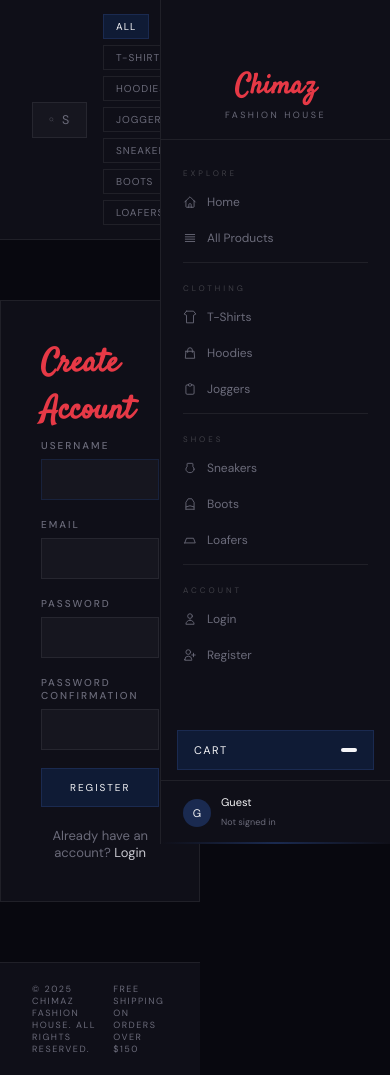
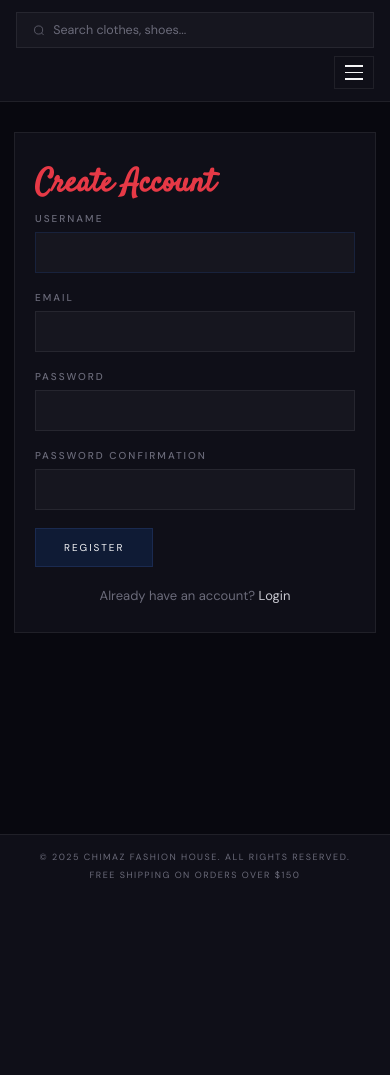
Before and after one commit to shaunmicheal/FashionHouse, a Django app: page /accounts/register/ in a window 390 px wide. After the commit the page ends 879 px from the top, so only its background shows below. Run offline with Django 5.2, Linux system fonts and the light colour scheme.

Commit message:
responsive

```diff
--- a/ecommerce/static/css/style.css
+++ b/ecommerce/static/css/style.css
@@ -87,6 +87,27 @@ body {
   color: var(--white);
 }
 
+.hamburger {
+  display: none;
+  flex-direction: column;
+  justify-content: center;
+  gap: 5px;
+  background: transparent;
+  border: 1px solid var(--border);
+  padding: 8px 10px;
+  cursor: pointer;
+  margin-left: auto;
+  flex-shrink: 0;
+}
+
+.hamburger span {
+  display: block;
+  width: 18px;
+  height: 1.5px;
+  background: var(--white);
+  transition: all 0.3s ease;
+}
+
 .body-wrap {
   display: flex;
   flex: 1;
@@ -114,6 +135,7 @@ body {
   height: 100vh;
   z-index: 50;
   padding-top: 49px;
+  transition: transform 0.3s ease;
 }
 
 .sidebar::after {
@@ -122,6 +144,21 @@ body {
   bottom: 0; left: 0; right: 0;
   height: 2px;
   background: linear-gradient(90deg, transparent, var(--navy-mid), transparent);
+}
+
+.sidebar-overlay {
+  display: none;
+  position: fixed;
+  inset: 0;
+  background: rgba(0,0,0,0.6);
+  z-index: 49;
+  opacity: 0;
+  transition: opacity 0.3s ease;
+}
+
+.sidebar-overlay.active {
+  display: block;
+  opacity: 1;
 }
 
 .sidebar-logo {
@@ -537,7 +574,7 @@ body {
 
 .filter-bar { margin-bottom: 24px; }
 
-.filter-bar form { display: flex; gap: 12px; align-items: center; }
+.filter-bar form { display: flex; gap: 12px; align-items: center; flex-wrap: wrap; }
 
 .filter-bar input,
 .filter-bar select {
@@ -737,6 +774,8 @@ body {
   justify-content: space-between;
   align-items: center;
   background: var(--black2);
+  flex-wrap: wrap;
+  gap: 8px;
 }
 
 .footer p {
@@ -874,3 +913,172 @@ body {
 ::-webkit-scrollbar-track { background: var(--black); }
 ::-webkit-scrollbar-thumb { background: var(--black3); }
 ::-webkit-scrollbar-thumb:hover { background: var(--navy-mid); }
+
+
+@media (max-width: 992px) {
+
+  .topbar {
+    padding-right: 20px;
+    flex-wrap: wrap;
+    gap: 10px;
+  }
+
+  .hamburger { display: flex; }
+
+  .main-content {
+    margin-right: 0;
+  }
+
+  .sidebar {
+    transform: translateX(100%);
+    padding-top: 0;
+    z-index: 100;
+  }
+
+  .sidebar.open {
+    transform: translateX(0);
+  }
+
+  .hero {
+    flex-direction: column;
+    align-items: flex-start;
+    gap: 28px;
+    padding: 36px 28px;
+    margin: 20px 20px;
+  }
+
+  .hero-stats { flex-wrap: wrap; gap: 12px; }
+
+  .section { padding: 20px 20px; }
+  .container { padding: 20px 20px; }
+  .message { margin: 0 20px 16px; }
+
+  .admin-stats { grid-template-columns: repeat(2, 1fr); }
+
+  .product-detail {
+    flex-direction: column;
+    gap: 28px;
+    padding: 28px 0;
+  }
+
+  .product-detail img {
+    width: 100%;
+    height: 320px;
+  }
+  .cart-table th:nth-child(3),
+  .cart-table td:nth-child(3) { display: none; }
+}
+
+@media (max-width: 768px) {
+
+  .topbar {
+    padding: 12px 16px;
+    gap: 8px;
+  }
+
+  .search-bar { width: 100%; }
+  .filter-pills { display: none; } /* moved into sidebar on mobile */
+
+  .hero {
+    padding: 28px 20px;
+    margin: 14px 14px;
+  }
+
+  .hero-text h2 { font-size: 34px; }
+
+  .hero-stats { gap: 10px; }
+  .stat { padding: 12px 16px; }
+  .stat-num { font-size: 24px; }
+
+  .section { padding: 16px 14px; }
+  .container { padding: 16px 14px; }
+  .message { margin: 0 14px 14px; }
+
+  .product-grid {
+    grid-template-columns: repeat(2, 1fr);
+    gap: 10px;
+  }
+
+  .admin-stats { grid-template-columns: 1fr; }
+
+  .form-row { grid-template-columns: 1fr; }
+
+  .auth-form {
+    margin: 30px 14px;
+    padding: 28px 20px;
+  }
+
+  .confirmation {
+    margin: 28px 14px;
+    padding: 28px 20px;
+  }
+
+  .cart-table, .cart-table thead, .cart-table tbody,
+  .cart-table th, .cart-table td, .cart-table tr {
+    display: block;
+  }
+
+  .cart-table thead { display: none; }
+
+  .cart-table tr {
+    background: var(--black2);
+    border: 1px solid var(--border);
+    margin-bottom: 12px;
+    padding: 14px;
+  }
+
+  .cart-table td {
+    padding: 6px 0;
+    border: none;
+    font-size: 12px;
+    display: flex;
+    justify-content: space-between;
+    align-items: center;
+  }
+
+  .cart-table td::before {
+    content: attr(data-label);
+    font-size: 9px;
+    letter-spacing: 2px;
+    text-transform: uppercase;
+    color: var(--grey);
+    flex-shrink: 0;
+    margin-right: 12px;
+  }
+
+  .cart-total {
+    font-size: 15px;
+    flex-direction: column;
+    align-items: flex-end;
+    gap: 10px;
+  }
+
+  .footer {
+    flex-direction: column;
+    align-items: center;
+    text-align: center;
+    padding: 16px;
+    gap: 6px;
+  }
+
+  .filter-bar form {
+    flex-direction: column;
+    align-items: stretch;
+  }
+
+  .filter-bar input,
+  .filter-bar select { width: 100%; }
+}
+
+
+@media (max-width: 480px) {
+
+  .hero-text h2 { font-size: 28px; }
+
+  .product-grid { grid-template-columns: 1fr; }
+
+  .product-card img { height: 240px; }
+
+  .hero-stats { flex-direction: column; gap: 8px; }
+  .stat { padding: 10px 14px; }
+}
--- a/ecommerce/templates/base.html
+++ b/ecommerce/templates/base.html
@@ -26,9 +26,16 @@
     <a href="{% url 'product_listing' %}?category=boots" class="pill {% if request.GET.category == 'boots' %}active{% endif %}">Boots</a>
     <a href="{% url 'product_listing' %}?category=loafers" class="pill {% if request.GET.category == 'loafers' %}active{% endif %}">Loafers</a>
   </div>
+  <!-- HAMBURGER (visible on mobile only) -->
+  <button class="hamburger" id="hamburgerBtn" aria-label="Open menu">
+    <span></span>
+    <span></span>
+    <span></span>
+  </button>
 </div>
 
-<!-- BODY WRAP -->
+<div class="sidebar-overlay" id="sidebarOverlay"></div>
+
 <div class="body-wrap">
 
   <div class="main-content">
@@ -50,8 +57,7 @@
 
   </div>
 
-  <!-- RIGHT SIDEBAR -->
-  <aside class="sidebar">
+  <aside class="sidebar" id="sidebar">
     <div class="sidebar-logo">
       <h1 class="logo-red">Chimaz</h1>
       <span>Fashion House</span>
@@ -144,5 +150,35 @@
 </div>
 
 <script src="{% static 'js/main.js' %}"></script>
+
+<script>
+  const hamburgerBtn = document.getElementById('hamburgerBtn');
+  const sidebar = document.getElementById('sidebar');
+  const overlay = document.getElementById('sidebarOverlay');
+
+  function openSidebar() {
+    sidebar.classList.add('open');
+    overlay.classList.add('active');
+    document.body.style.overflow = 'hidden';
+  }
+
+  function closeSidebar() {
+    sidebar.classList.remove('open');
+    overlay.classList.remove('active');
+    document.body.style.overflow = '';
+  }
+
+  hamburgerBtn.addEventListener('click', () => {
+    sidebar.classList.contains('open') ? closeSidebar() : openSidebar();
+  });
+
+  overlay.addEventListener('click', closeSidebar);
+
+  // Close sidebar when a nav link is clicked (mobile UX)
+  sidebar.querySelectorAll('a').forEach(link => {
+    link.addEventListener('click', closeSidebar);
+  });
+</script>
+
 </body>
 </html>
```
